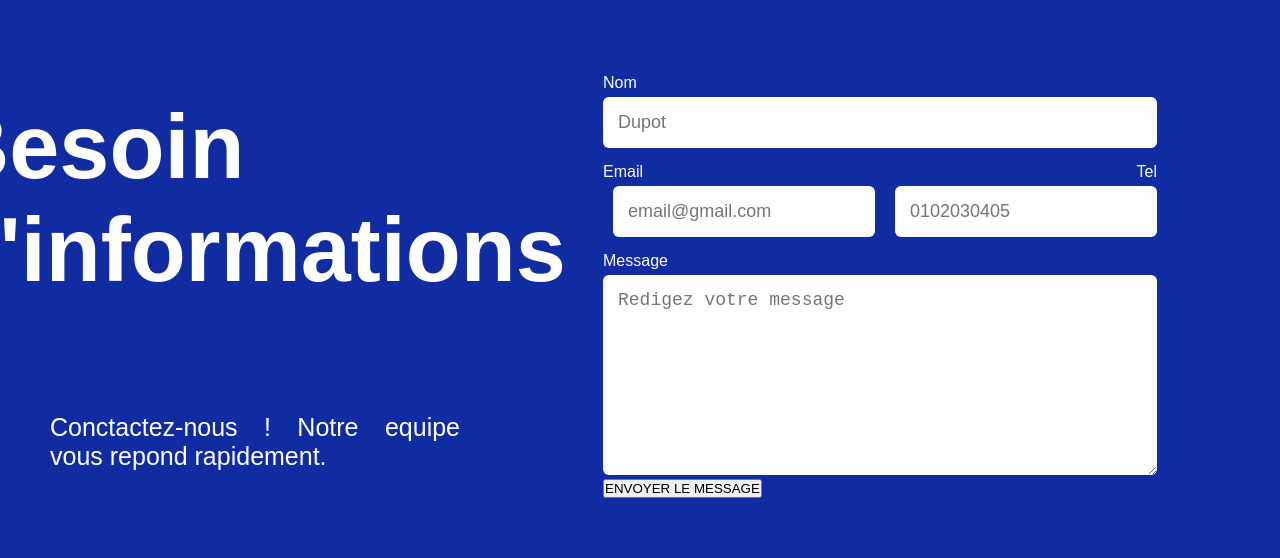
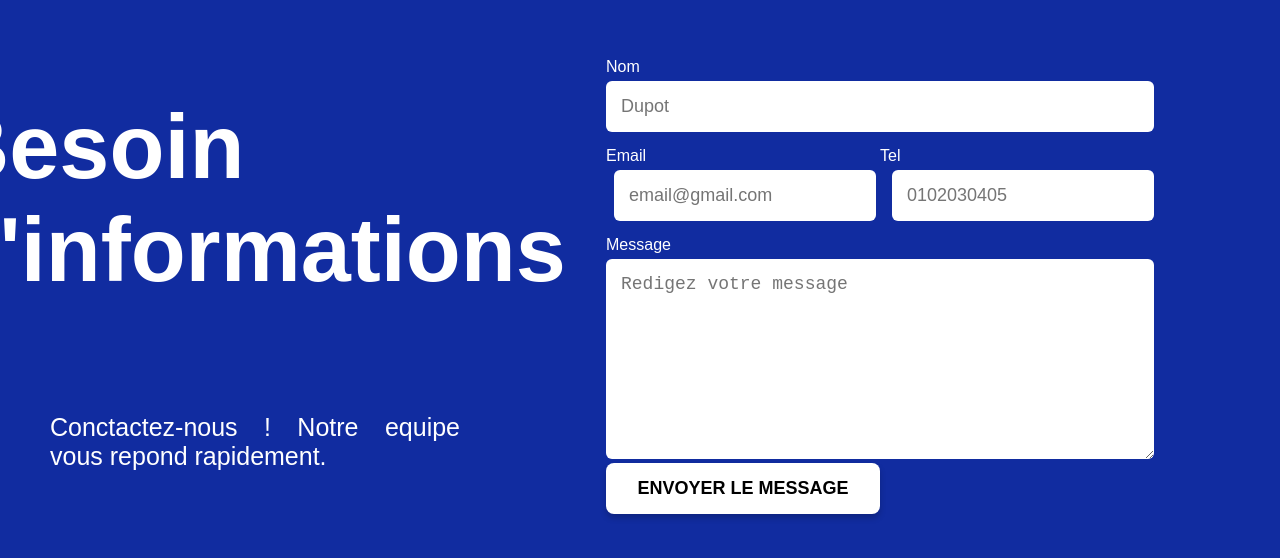
Before and after one commit to julia-dm/forms, a plain HTML site: page index.html in a window 1280 px wide. Shown: the part 114-672 px from the top of the page. Drawn offline with Linux system fonts and the light colour scheme.

Commit message:
added styles to button

```diff
--- a/style.css
+++ b/style.css
@@ -73,11 +73,15 @@ textarea{
 .forms_p{
     display: flex;
     justify-content: space-between;
+
+}
+.forms_p p{
+    flex: 1;
 }
 .row{
     display: flex;
     flex-direction: row;
-    gap: 10px;
+    gap: 8px;
 }
 .row input{
     flex: 1;
@@ -86,3 +90,28 @@ p{
     color: #fff;
     margin-bottom: 5px;
 }
+button{
+    width: 50%;
+    padding: 15px;
+    font-size: 18px;
+    font-weight: bold;
+    border: none;
+    border-radius: 8px;
+    background-color: #fff;
+    color: black;
+    cursor: pointer;
+    transition: all 0.3s ease;
+    box-shadow: 0 4px 6px rgba(0,0,0,0.2);
+    margin-top: 10git px;
+}
+
+button:hover{
+    background-color: #ff8f26;
+    transform: translateY(-2px);
+    box-shadow: 0 6px 8px rgba(0,0,0,0.3);
+}
+
+button:active{
+    transform: translateY(0);
+    box-shadow: 0 3px 4px rgba(0,0,0,0.2);
+}
```
